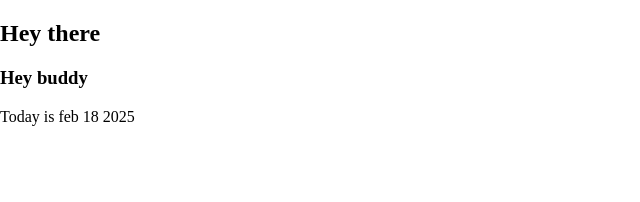
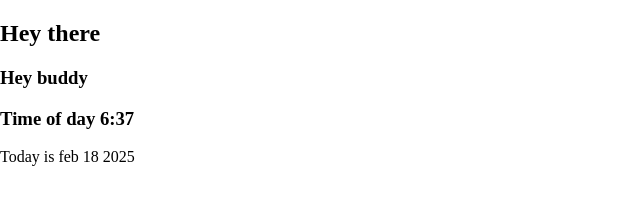
Before and after one commit to sbokowski/template-test, a plain HTML site: page index.html in a window 1280 px wide. Shown: the whole page, without its empty margins (0-640 px from the left). Drawn offline with Linux system fonts and the light colour scheme.

Commit message:
intial commit

```diff
--- a/index.html
+++ b/index.html
@@ -23,6 +23,7 @@
   <body>
     <h2>Hey there</h2>
     <h3>Hey buddy</h3>
+    <h3>Time of day 6:37</h3>
     <p>Today is feb 18 2025</p>
     <!--  Scripot  -->
     <script src="script.js"></script>
```
Also changed, not shown: help.txt.
